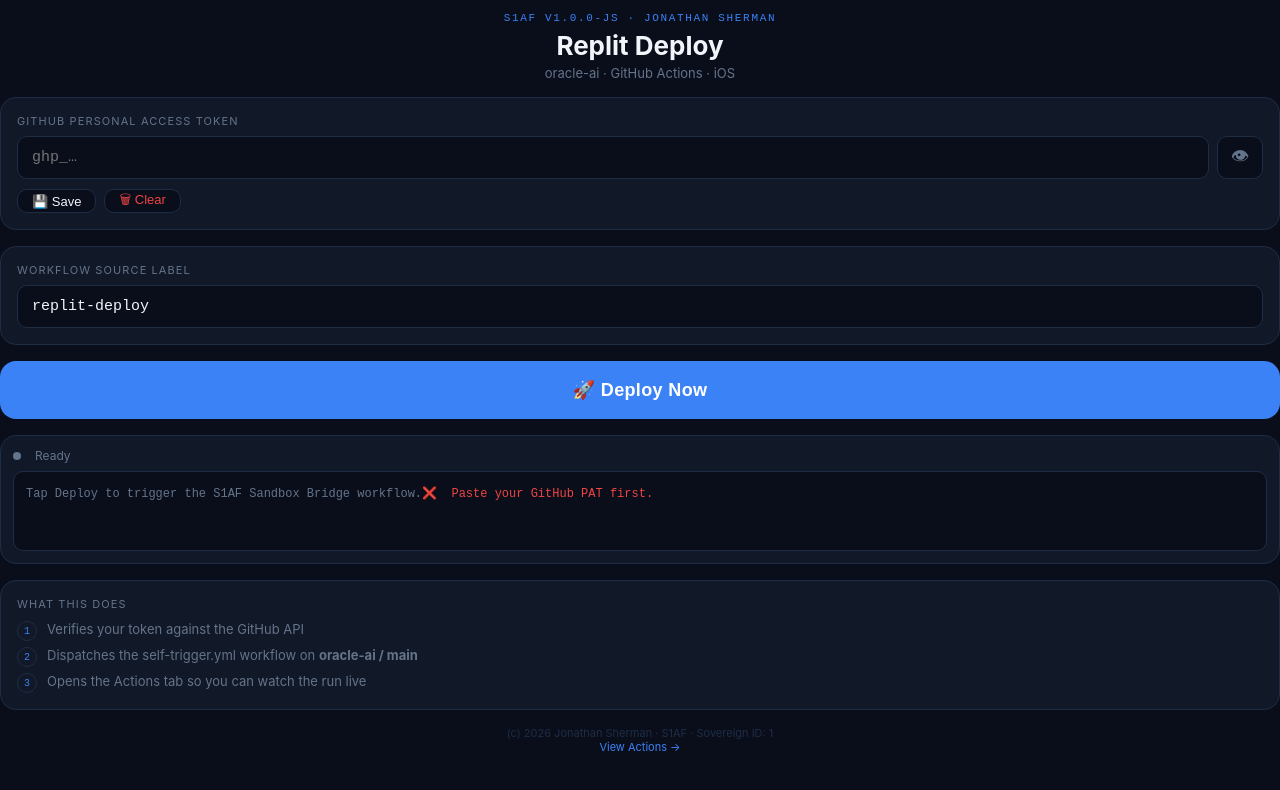
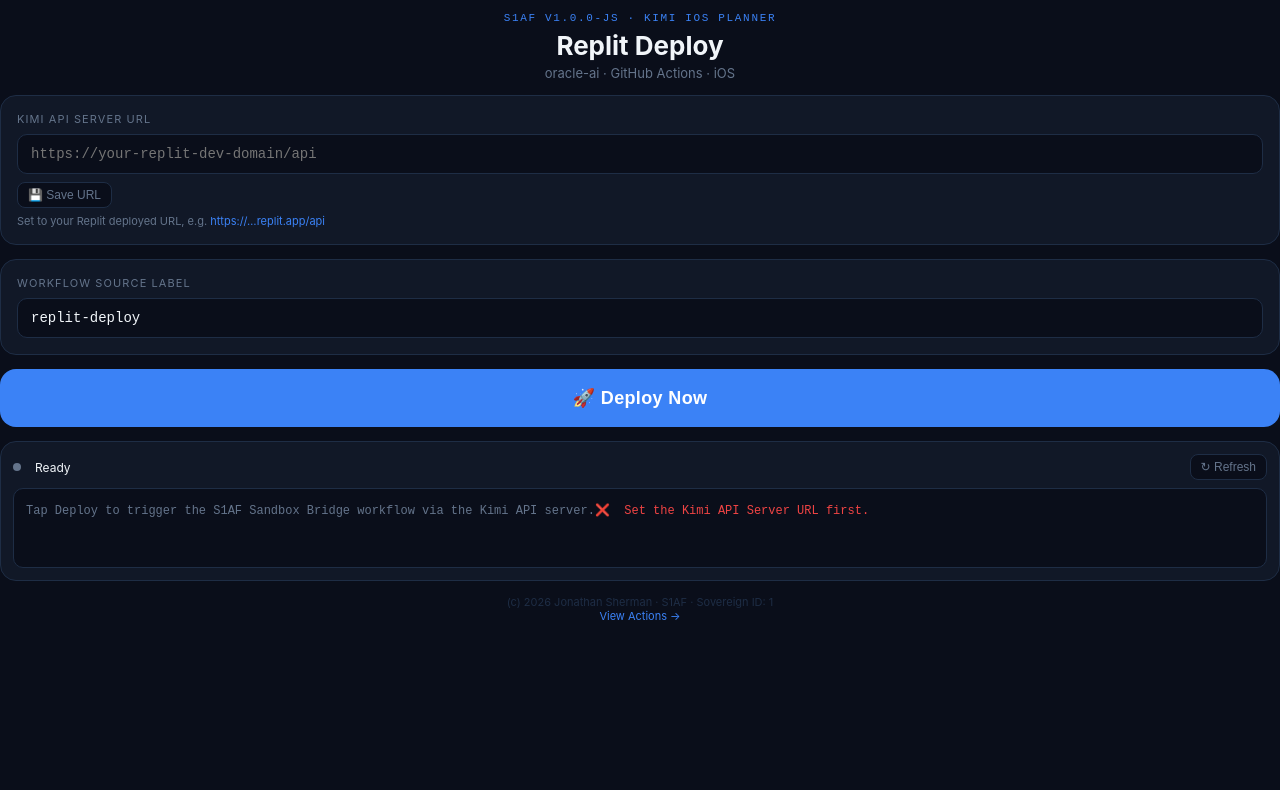
Before and after one commit to jonathanEIDfounder/oracle-ai, a website: page Scripts/ios-deploy.html in a window 1280 px wide. Both pictures are taken after a click on the button "🚀 Deploy Now". Drawn offline with Linux system fonts and the light colour scheme.

Commit message:
[S1AF] ios-deploy: use Kimi API server, no PAT on device — Jonathan Sherman

```diff
--- a/Scripts/ios-deploy.html
+++ b/Scripts/ios-deploy.html
@@ -9,191 +9,109 @@
   <title>S1AF Deploy</title>
   <style>
     :root {
-      --bg:      #0a0e1a;
-      --card:    #111827;
-      --border:  #1e2d45;
-      --accent:  #3b82f6;
-      --green:   #22c55e;
-      --red:     #ef4444;
-      --yellow:  #f59e0b;
-      --text:    #f1f5f9;
-      --muted:   #64748b;
-      --mono:    'SF Mono', ui-monospace, monospace;
+      --bg:     #0a0e1a;
+      --card:   #111827;
+      --border: #1e2d45;
+      --accent: #3b82f6;
+      --green:  #22c55e;
+      --red:    #ef4444;
+      --yellow: #f59e0b;
+      --text:   #f1f5f9;
+      --muted:  #64748b;
+      --mono:   'SF Mono', ui-monospace, monospace;
     }
     * { box-sizing: border-box; margin: 0; padding: 0; -webkit-tap-highlight-color: transparent; }
     body {
-      background: var(--bg);
-      color: var(--text);
+      background: var(--bg); color: var(--text);
       font-family: -apple-system, BlinkMacSystemFont, 'SF Pro Display', sans-serif;
       min-height: 100dvh;
-      padding: env(safe-area-inset-top, 20px) env(safe-area-inset-right, 16px)
-               env(safe-area-inset-bottom, 20px) env(safe-area-inset-left, 16px);
-      display: flex;
-      flex-direction: column;
-      gap: 16px;
+      padding: env(safe-area-inset-top,20px) env(safe-area-inset-right,16px)
+               env(safe-area-inset-bottom,20px) env(safe-area-inset-left,16px);
+      display: flex; flex-direction: column; gap: 14px;
     }
+    header { padding-top: 12px; text-align: center; }
+    header .logo { font-size: 11px; letter-spacing: .15em; text-transform: uppercase; color: var(--accent); font-family: var(--mono); margin-bottom: 6px; }
+    header h1  { font-size: 26px; font-weight: 700; }
+    header p   { font-size: 13px; color: var(--muted); margin-top: 4px; }
 
-    header {
-      padding-top: 12px;
-      text-align: center;
-    }
-    header .logo {
-      font-size: 11px;
-      letter-spacing: .15em;
-      text-transform: uppercase;
-      color: var(--accent);
-      font-family: var(--mono);
-      margin-bottom: 6px;
-    }
-    header h1 { font-size: 26px; font-weight: 700; }
-    header p  { font-size: 13px; color: var(--muted); margin-top: 4px; }
-
-    .card {
-      background: var(--card);
-      border: 1px solid var(--border);
-      border-radius: 16px;
-      padding: 16px;
-    }
-
-    label {
-      display: block;
-      font-size: 11px;
-      letter-spacing: .1em;
-      text-transform: uppercase;
-      color: var(--muted);
-      margin-bottom: 8px;
-    }
-
-    input[type="password"], input[type="text"], select {
-      width: 100%;
-      background: var(--bg);
-      border: 1px solid var(--border);
-      border-radius: 10px;
-      color: var(--text);
-      font-size: 15px;
-      font-family: var(--mono);
-      padding: 12px 14px;
-      outline: none;
-      -webkit-appearance: none;
+    .card { background: var(--card); border: 1px solid var(--border); border-radius: 16px; padding: 16px; }
+    label { display: block; font-size: 11px; letter-spacing: .1em; text-transform: uppercase; color: var(--muted); margin-bottom: 8px; }
+    input[type="text"], input[type="url"], select {
+      width: 100%; background: var(--bg); border: 1px solid var(--border); border-radius: 10px;
+      color: var(--text); font-size: 14px; font-family: var(--mono);
+      padding: 11px 13px; outline: none; -webkit-appearance: none;
     }
     input:focus, select:focus { border-color: var(--accent); }
 
-    .token-row { display: flex; gap: 8px; }
-    .token-row input { flex: 1; }
-    .icon-btn {
-      background: var(--bg);
-      border: 1px solid var(--border);
-      border-radius: 10px;
-      color: var(--muted);
-      font-size: 18px;
-      width: 46px;
-      display: flex; align-items: center; justify-content: center;
-      cursor: pointer; flex-shrink: 0;
+    .deploy-btn {
+      width: 100%; background: var(--accent); color: #fff;
+      font-size: 18px; font-weight: 700; border: none; border-radius: 16px;
+      padding: 18px; cursor: pointer; transition: opacity .15s; letter-spacing: .02em;
     }
-
-    .deploy-btn {
-      width: 100%;
-      background: var(--accent);
-      color: #fff;
-      font-size: 18px;
-      font-weight: 700;
-      border: none;
-      border-radius: 16px;
-      padding: 18px;
-      cursor: pointer;
-      transition: opacity .15s;
-      letter-spacing: .02em;
-    }
-    .deploy-btn:active  { opacity: .75; }
+    .deploy-btn:active   { opacity: .75; }
     .deploy-btn:disabled { opacity: .4; cursor: default; }
-    .deploy-btn.success { background: var(--green); }
-    .deploy-btn.failure { background: var(--red); }
+    .deploy-btn.success  { background: var(--green); }
+    .deploy-btn.failure  { background: var(--red); }
 
     #log {
-      font-family: var(--mono);
-      font-size: 12px;
-      line-height: 1.7;
-      color: var(--muted);
-      background: var(--bg);
-      border: 1px solid var(--border);
-      border-radius: 10px;
-      padding: 12px;
-      min-height: 80px;
-      max-height: 220px;
-      overflow-y: auto;
-      white-space: pre-wrap;
+      font-family: var(--mono); font-size: 12px; line-height: 1.7;
+      color: var(--muted); background: var(--bg); border: 1px solid var(--border);
+      border-radius: 10px; padding: 12px;
+      min-height: 80px; max-height: 240px; overflow-y: auto; white-space: pre-wrap;
     }
     .log-ok   { color: var(--green); }
     .log-err  { color: var(--red); }
     .log-info { color: var(--accent); }
     .log-warn { color: var(--yellow); }
 
-    .status-dot {
-      display: inline-block;
-      width: 8px; height: 8px;
-      border-radius: 50%;
-      background: var(--muted);
-      margin-right: 6px;
-      vertical-align: middle;
-    }
+    .status-dot { display: inline-block; width: 8px; height: 8px; border-radius: 50%; background: var(--muted); margin-right: 6px; vertical-align: middle; }
     .status-dot.ok   { background: var(--green); box-shadow: 0 0 6px var(--green); }
     .status-dot.err  { background: var(--red);   box-shadow: 0 0 6px var(--red); }
     .status-dot.spin { background: var(--accent); animation: pulse 1s infinite; }
-    @keyframes pulse { 0%,100%{opacity:1} 50%{opacity:.3} }
+    @keyframes pulse { 0%,100%{opacity:1}50%{opacity:.3} }
+    .row { display: flex; align-items: center; gap: 8px; }
 
-    .row { display: flex; align-items: center; gap: 8px; }
-    .row span { font-size: 13px; color: var(--muted); }
+    .run-card {
+      background: var(--bg); border: 1px solid var(--border);
+      border-radius: 10px; padding: 10px 12px; margin-top: 8px;
+      display: flex; justify-content: space-between; align-items: center; gap: 8px;
+    }
+    .run-name  { font-size: 13px; white-space: nowrap; overflow: hidden; text-overflow: ellipsis; }
+    .run-badge { font-size: 11px; font-family: var(--mono); padding: 3px 8px; border-radius: 6px; flex-shrink: 0; }
+    .badge-queued      { background:#1e2d45; color:var(--muted); }
+    .badge-in_progress { background:#1e3a5f; color:var(--accent); }
+    .badge-success     { background:#14532d; color:var(--green); }
+    .badge-failure     { background:#450a0a; color:var(--red); }
+    .badge-cancelled   { background:#2a1a00; color:var(--yellow); }
 
-    footer {
-      text-align: center;
-      font-size: 11px;
-      color: var(--border);
-      padding-bottom: 8px;
+    .section-title { font-size: 11px; letter-spacing:.1em; text-transform:uppercase; color:var(--muted); margin-bottom:10px; }
+    footer { text-align:center; font-size:11px; color:var(--border); padding-bottom:8px; }
+    .link  { color:var(--accent); text-decoration:none; }
+    .small-btn {
+      font-size: 12px; color: var(--muted); background: var(--bg);
+      border: 1px solid var(--border); border-radius: 8px;
+      padding: 5px 10px; cursor: pointer; margin-top: 8px;
     }
-    .link { color: var(--accent); text-decoration: none; }
-
-    .section-title {
-      font-size: 11px;
-      letter-spacing: .1em;
-      text-transform: uppercase;
-      color: var(--muted);
-      margin-bottom: 10px;
-    }
-    .step-list { display: flex; flex-direction: column; gap: 6px; }
-    .step { display: flex; gap: 10px; align-items: flex-start; font-size: 13px; color: var(--muted); }
-    .step-num {
-      flex-shrink: 0;
-      width: 20px; height: 20px;
-      border-radius: 50%;
-      border: 1px solid var(--border);
-      display: flex; align-items: center; justify-content: center;
-      font-size: 10px; font-family: var(--mono);
-      color: var(--accent);
-    }
+    .small-btn:active { opacity: .6; }
   </style>
 </head>
 <body>
 
   <header>
-    <div class="logo">S1AF v1.0.0-JS · Jonathan Sherman</div>
+    <div class="logo">S1AF v1.0.0-JS · Kimi iOS Planner</div>
     <h1>Replit Deploy</h1>
     <p>oracle-ai · GitHub Actions · iOS</p>
   </header>
 
-  <!-- Token -->
+  <!-- Server URL -->
   <div class="card">
-    <label>GitHub Personal Access Token</label>
-    <div class="token-row">
-      <input type="password" id="pat" placeholder="ghp_…" autocomplete="off"
-             autocorrect="off" autocapitalize="none" spellcheck="false"
-             data-gramm="false" data-gramm_editor="false" data-enable-grammarly="false" />
-      <button class="icon-btn" onclick="togglePat()" title="Show/hide">👁</button>
-    </div>
-    <div style="margin-top:10px; display:flex; gap:8px;">
-      <button class="icon-btn" style="width:auto;padding:0 14px;font-size:13px;color:var(--text);"
-              onclick="saveToken()">💾 Save</button>
-      <button class="icon-btn" style="width:auto;padding:0 14px;font-size:13px;color:var(--red);"
-              onclick="clearToken()">🗑 Clear</button>
+    <label>Kimi API Server URL</label>
+    <input type="url" id="serverUrl" placeholder="https://your-replit-dev-domain/api"
+           autocorrect="off" autocapitalize="none" spellcheck="false"
+           data-gramm="false" data-gramm_editor="false" data-enable-grammarly="false" />
+    <button class="small-btn" onclick="saveServer()">💾 Save URL</button>
+    <div style="margin-top:6px; font-size:11px; color:var(--muted);">
+      Set to your Replit deployed URL, e.g. <span style="color:var(--accent)">https://…replit.app/api</span>
     </div>
   </div>
 
@@ -202,79 +120,59 @@
     <label>Workflow Source Label</label>
     <select id="source">
       <option value="replit-deploy">replit-deploy</option>
+      <option value="ios-trigger">ios-trigger</option>
+      <option value="sandbox-release">sandbox-release (tags release)</option>
       <option value="sandbox-bridge">sandbox-bridge</option>
-      <option value="sandbox-release">sandbox-release (tags release)</option>
-      <option value="ios-trigger">ios-trigger</option>
     </select>
   </div>
 
   <!-- Deploy button -->
-  <button class="deploy-btn" id="deployBtn" onclick="deploy()">
-    🚀 Deploy Now
-  </button>
+  <button class="deploy-btn" id="deployBtn" onclick="deploy()">🚀 Deploy Now</button>
 
-  <!-- Log -->
+  <!-- Status + Log -->
   <div class="card" style="padding:12px;">
     <div class="row" style="margin-bottom:8px;">
       <span class="status-dot" id="dot"></span>
       <span id="statusText" style="font-size:12px;">Ready</span>
+      <button class="small-btn" style="margin:0 0 0 auto;" onclick="pollStatus()">↻ Refresh</button>
     </div>
-    <div id="log">Tap Deploy to trigger the S1AF Sandbox Bridge workflow.</div>
-  </div>
-
-  <!-- How it works -->
-  <div class="card">
-    <div class="section-title">What this does</div>
-    <div class="step-list">
-      <div class="step"><div class="step-num">1</div><span>Verifies your token against the GitHub API</span></div>
-      <div class="step"><div class="step-num">2</div><span>Dispatches the self-trigger.yml workflow on <strong>oracle-ai / main</strong></span></div>
-      <div class="step"><div class="step-num">3</div><span>Opens the Actions tab so you can watch the run live</span></div>
-    </div>
+    <div id="log">Tap Deploy to trigger the S1AF Sandbox Bridge workflow via the Kimi API server.</div>
+    <div id="runs"></div>
   </div>
 
   <footer>
     (c) 2026 Jonathan Sherman · S1AF · Sovereign ID: 1<br/>
-    <a class="link" href="https://github.com/jonathanEIDfounder/oracle-ai/actions" target="_blank">
-      View Actions →
-    </a>
+    <a class="link" href="https://github.com/jonathanEIDfounder/oracle-ai/actions" target="_blank">View Actions →</a>
   </footer>
 
   <script>
-    const OWNER  = "jonathanEIDfounder";
-    const REPO   = "oracle-ai";
-    const WF     = "self-trigger.yml";
-    const BRANCH = "main";
-    const API    = `https://api.github.com/repos/${OWNER}/${REPO}`;
+    // ── config ───────────────────────────────────────────────
+    const logEl      = document.getElementById("log");
+    const dot        = document.getElementById("dot");
+    const statusText = document.getElementById("statusText");
+    const runsEl     = document.getElementById("runs");
+    const serverEl   = document.getElementById("serverUrl");
 
-    // ── token persistence ────────────────────────────────────
-    const patInput = document.getElementById("pat");
-    const saved = localStorage.getItem("s1af_pat");
-    if (saved) patInput.value = saved;
+    // Restore saved server URL
+    serverEl.value = localStorage.getItem("s1af_server") || "";
 
-    function togglePat() {
-      patInput.type = patInput.type === "password" ? "text" : "password";
+    function saveServer() {
+      localStorage.setItem("s1af_server", serverEl.value.trim());
+      logLine("✅ Server URL saved.", "ok");
     }
-    function saveToken() {
-      localStorage.setItem("s1af_pat", patInput.value.trim());
-      logLine("✅ Token saved to device storage.", "ok");
-    }
-    function clearToken() {
-      localStorage.removeItem("s1af_pat");
-      patInput.value = "";
-      logLine("🗑 Token cleared.", "warn");
+
+    function getBase() {
+      const v = serverEl.value.trim() || localStorage.getItem("s1af_server") || "";
+      return v.replace(/\/$/, "");
     }
 
     // ── log helpers ──────────────────────────────────────────
-    const logEl      = document.getElementById("log");
-    const dot        = document.getElementById("dot");
-    const statusText = document.getElementById("statusText");
-
     function clearLog() { logEl.textContent = ""; }
     function logLine(msg, cls = "") {
-      const line = document.createElement("span");
-      if (cls) line.className = "log-" + cls;
-      line.textContent = msg + "\n";
-      logEl.appendChild(line);
+      const span = document.createElement("span");
+      if (cls) span.className = "log-" + cls;
+      span.textContent = msg + "\n";
+      logEl.appendChild(span);
       logEl.scrollTop = logEl.scrollHeight;
     }
     function setStatus(state, text) {
@@ -282,14 +180,57 @@
       statusText.textContent = text;
     }
 
+    // ── status polling ───────────────────────────────────────
+    let pollTimer = null;
+
+    function badgeClass(run) {
+      if (run.status === "completed") return "badge-" + (run.conclusion || "cancelled");
+      if (run.status === "in_progress") return "badge-in_progress";
+      return "badge-queued";
+    }
+    function badgeLabel(run) {
+      if (run.status === "completed") return run.conclusion || "done";
+      return run.status;
+    }
+
+    async function pollStatus() {
+      const base = getBase();
+      if (!base) return;
+      try {
+        const res  = await fetch(`${base}/deploy/status`);
+        const data = await res.json();
+        if (!data.ok || !data.runs?.length) { runsEl.innerHTML = ""; return; }
+
+        runsEl.innerHTML = data.runs.slice(0, 3).map(r => `
+          <div class="run-card">
+            <div class="run-name">
+              <a class="link" href="${r.url}" target="_blank">${r.name}</a>
+              <span style="font-size:11px;color:var(--muted);display:block;">${r.created_at?.slice(0,16).replace('T',' ')}</span>
+            </div>
+            <span class="run-badge ${badgeClass(r)}">${badgeLabel(r)}</span>
+          </div>
+        `).join("");
+
+        // auto-stop polling once all runs are complete
+        const allDone = data.runs.every(r => r.status === "completed");
+        if (allDone && pollTimer) { clearInterval(pollTimer); pollTimer = null; }
+      } catch { /* server offline / CORS — silently skip */ }
+    }
+
+    function startPolling() {
+      if (pollTimer) clearInterval(pollTimer);
+      pollStatus();
+      pollTimer = setInterval(pollStatus, 6000);
+    }
+
     // ── deploy ───────────────────────────────────────────────
     async function deploy() {
-      const pat    = patInput.value.trim();
+      const base   = getBase();
       const source = document.getElementById("source").value;
       const btn    = document.getElementById("deployBtn");
 
-      if (!pat) {
-        logLine("❌  Paste your GitHub PAT first.", "err");
+      if (!base) {
+        logLine("❌  Set the Kimi API Server URL first.", "err");
         return;
       }
 
@@ -297,48 +238,33 @@
       btn.textContent = "⏳ Deploying…";
       btn.className = "deploy-btn";
       clearLog();
-      setStatus("spin", "Connecting…");
-
-      const headers = {
-        "Authorization": `token ${pat}`,
-        "Accept": "application/vnd.github+json",
-        "Content-Type": "application/json",
-        "X-GitHub-Api-Version": "2022-11-28"
-      };
+      runsEl.innerHTML = "";
+      setStatus("spin", "Connecting to Kimi API…");
 
       try {
-        // Step 1 — verify token
-        logLine("[1/3] Verifying token…", "info");
-        const userRes = await fetch("https://api.github.com/user", { headers });
-        if (!userRes.ok) throw new Error(`Token invalid (HTTP ${userRes.status})`);
-        const user = await userRes.json();
-        logLine(`      ✅  Authenticated as: ${user.login}`, "ok");
+        // Step 1 — health check
+        logLine("[1/2] Reaching Kimi API server…", "info");
+        const healthRes = await fetch(`${base}/healthz`);
+        if (!healthRes.ok) throw new Error(`Server unreachable (HTTP ${healthRes.status})`);
+        logLine("      ✅  Kimi API server online", "ok");
 
-        // Step 2 — dispatch workflow
-        logLine(`[2/3] Dispatching workflow (source: ${source})…`, "info");
-        const dispatchRes = await fetch(
-          `${API}/actions/workflows/${WF}/dispatches`,
-          {
-            method: "POST",
-            headers,
-            body: JSON.stringify({ ref: BRANCH, inputs: { source } })
-          }
-        );
-        if (dispatchRes.status !== 204) {
-          const body = await dispatchRes.text();
-          throw new Error(`Dispatch failed (HTTP ${dispatchRes.status}): ${body}`);
-        }
-        logLine("      ✅  Workflow triggered on oracle-ai / main", "ok");
+        // Step 2 — trigger deploy via server (no PAT on device)
+        logLine("[2/2] Dispatching deploy via server…", "info");
+        const depRes = await fetch(`${base}/deploy/trigger`, {
+          method: "POST",
+          headers: { "Content-Type": "application/json" },
+          body: JSON.stringify({ source })
+        });
+        const depData = await depRes.json();
+        if (!depData.ok) throw new Error(depData.error || `Server returned ${depRes.status}`);
 
-        // Step 3 — open Actions
-        logLine("[3/3] Opening Actions tab…", "info");
-        const actionsUrl = `https://github.com/${OWNER}/${REPO}/actions`;
-        setTimeout(() => window.open(actionsUrl, "_blank"), 800);
-        logLine(`      ✅  ${actionsUrl}`, "ok");
+        logLine("      ✅  " + depData.message, "ok");
+        logLine(`      🔗  ${depData.actionsUrl}`, "info");
 
-        setStatus("ok", "Deploy triggered");
+        setStatus("ok", "Deploy triggered — polling status…");
         btn.textContent = "✅ Deployed";
         btn.className = "deploy-btn success";
+        startPolling();
 
       } catch (err) {
         logLine("❌  " + err.message, "err");
@@ -353,9 +279,11 @@
         btn.disabled = false;
         btn.textContent = "🚀 Deploy Now";
         btn.className = "deploy-btn";
-        setStatus("", "Ready");
-      }, 5000);
+      }, 8000);
     }
+
+    // Auto-poll on load if server is already saved
+    if (getBase()) pollStatus();
   </script>
 </body>
 </html>
```
